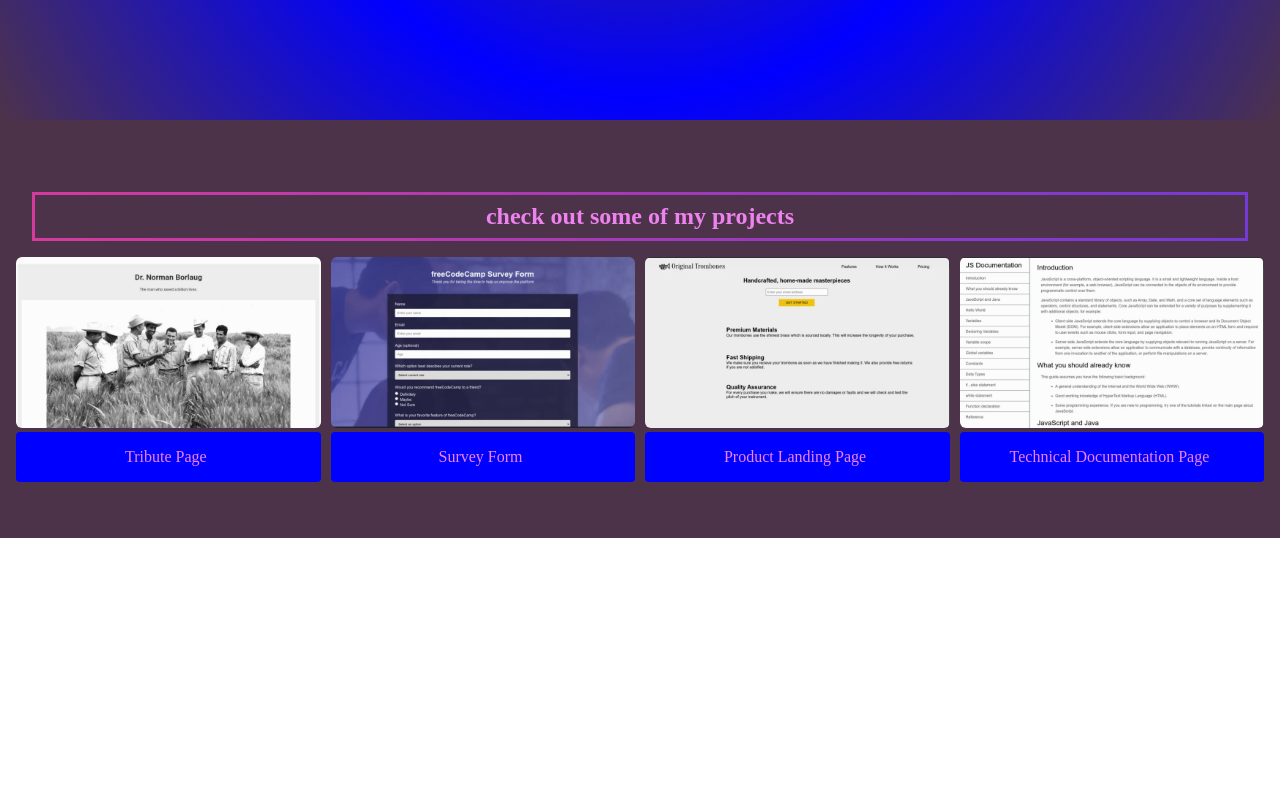
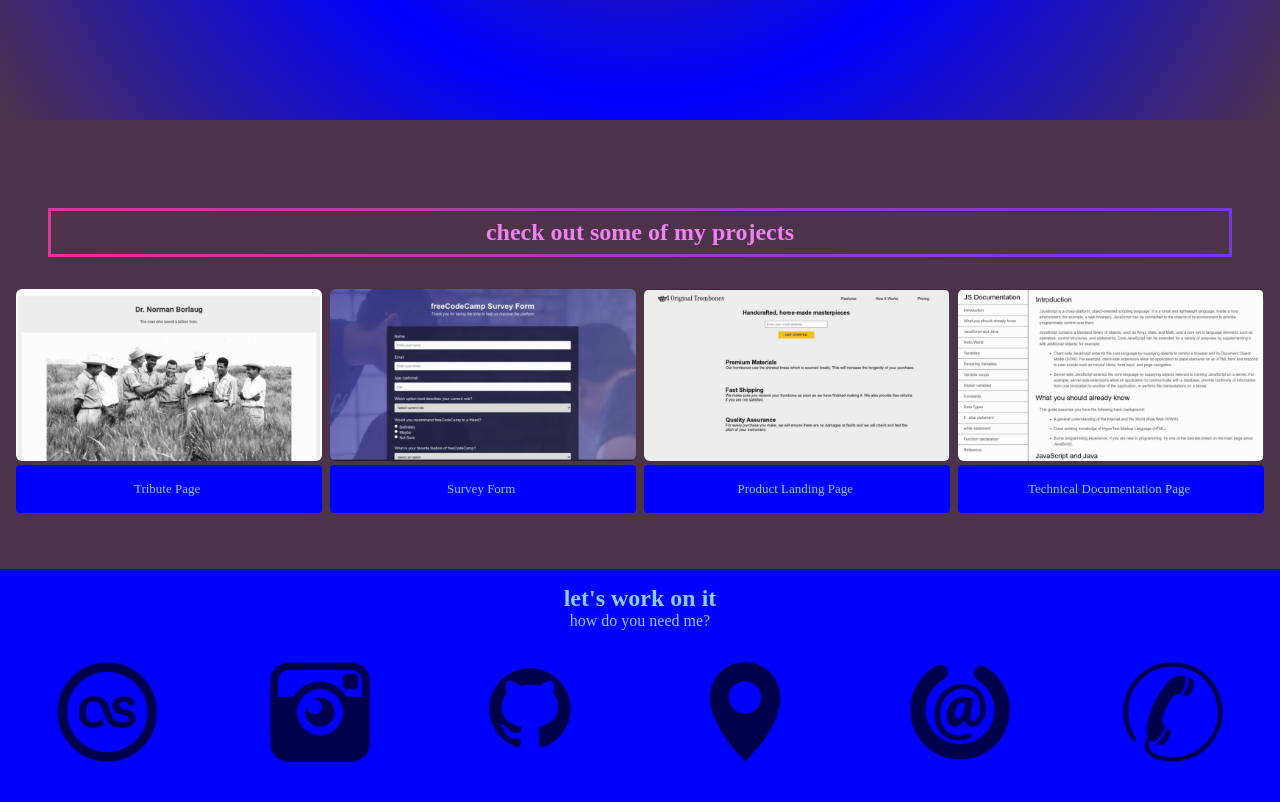
Before and after one commit to jantho02/personal_portfolio, a plain HTML site: page index.html in a window 1280 px wide. Shown: the part 728-1530 px from the top of the page. Before the commit the page ends 1266 px from the top, so only its background shows below. Drawn offline with Linux system fonts and the light colour scheme.

Commit message:
built and styled contact section, added thumbnails for contact section

```diff
--- a/index.html
+++ b/index.html
@@ -14,7 +14,7 @@
                 <a href="#welcome-section">About</a>
             </li>
             <li>
-                <a href="#projects-section">Work</a>
+                <a href="#projects">Work</a>
             </li>
             <li>
                 <a href="#contact">Contact</a>
@@ -66,14 +66,27 @@
         </section>
         <section id="contact" class="contact-section">
             <div class="contact-section-header">
-
+                <h2>let's work on it</h2>
+                <p>how do you need me?</p>
             </div>
             <div class="contact-links">
-                <a href="" target="_blank">
-
+                <a href="https://www.last.fm/user/loveundromance" target="_blank">
+                    <img class="logo" src="/images/lastfmlogo.png" alt="last.fm profile">
                 </a>
-                <a href="" target="_blank">
-
+                <a  href="https://www.instagram.com/johnpaulanthony/?hl=en" target="_blank">
+                    <img class="logo" src="/images/instagramlogo.png" alt="instagram profile">
+                </a>
+                <a id="profile-link" href="https://github.com/jantho02" target="_blank">
+                    <img class="logo" src="/images/githublogo.png" alt="github profile">
+                </a>
+                <a href="https://www.google.com/maps/place/1451+Shore+Rd,+Linwood,+NJ+08221/@39.3502641,-74.5824559,13.99z/data=!4m5!3m4!1s0x89c0ea16a278a475:0xcf86a4493a4db665!8m2!3d39.3415249!4d-74.5741761" target="_blank">
+                    <img class="logo" src="/images/location.png" alt="google location">
+                </a>
+                <a href="mailto:johnpaulanthony@gmail.com" target="_blank">
+                    <img class="logo" src="/images/email.png" alt="e-mail">
+                </a>
+                <a href="tel:609-335-4000" target="_blank">
+                    <img class="logo" src="/images/phone.png" alt="phone">
                 </a>
             </div>
         </section>
--- a/style.css
+++ b/style.css
@@ -8,10 +8,6 @@ body, html {
     height: 100%;
     width: 100%;
     margin: 0;
-}
-
-h1 {
-    font-size: 6rem;
 }
 
 .navbar {
@@ -42,6 +38,12 @@ ul {
     color: violet;
     padding: 1rem 1rem;
     margin: 0 1rem;
+    transition: color 0.5s ease-in;
+}
+
+.nav-list a:hover {
+    color:antiquewhite;
+    transition: color 0.5s ease-out;
 }
 
 .main {
@@ -58,30 +60,35 @@ ul {
     align-items: center;
     color: whitesmoke;
     background-image: radial-gradient(circle, rgb(77, 51, 74), blue, rgb(77, 51, 74));
-
 }
 
-#welcome-section > h1 {
+#projects {
+    text-align: center;
+    padding: 3.5rem 1rem;
+    background-color: rgb(77, 51, 74);
+    width: 100%;
+}
+
+#welcome-section  h1 {
+    font-size: 5rem;
     background: -webkit-linear-gradient(#743ad5, #d53a9d);
     -webkit-background-clip: text;
     -webkit-text-fill-color: transparent;
     margin-bottom: 1rem;
 }
 
-#welcome-section > p {
+#welcome-section  p {
     color: blue;
 }
 
-.projects-section {
-    text-align: center;
-    padding: 3.5rem 1rem;
-    background-color: rgb(77, 51, 74);
-    width: 100%;
+#welcome-section  p:hover {
+    color: violet;
+    cursor: none;
 }
 
 .projects-section > h2 {
     padding: .5rem;
-    margin: 1rem;
+    margin: 2rem;
     color: violet;
     border: 2px solid;
     border-image-slice: 1;
@@ -93,21 +100,21 @@ ul {
 .projects-grid > a {
     color: violet;
     text-decoration: none;
+
 }
 
 .project-title {
-    font-size: 1rem;
-    padding: 1rem .5rem;
+    font-size: small;
+    padding: 1rem 0;
     background-color: blue;
     border-radius: 4px;
-    max-height: 80px;
-
 }
 
 .projects-grid {
     display: grid;
     grid-template-columns: .8fr .8fr .8fr .8fr;
-    grid-column-gap: 10px;
+    grid-column-gap: 8px;
+
 }
 
 .project-image {
@@ -117,12 +124,66 @@ ul {
 
 .code {
     color: blue;
-    transition: color 0.5s ease-out;
+    transition: color 0.3s ease-out;
 }
 
 .project:hover .code {
-    color: plum;
+    color:lightskyblue;
+    transition: color 0.3s ease-in;
 }
 
+.contact-links {
+    display: flex;
+    flex-direction: row;
+    justify-content: space-around;
+    align-items: center;
+    overflow: scroll;
+}
 
-max width 244px
+.contact-links > a {
+    text-decoration: none;
+    color:#743ad5;
+    padding: 2rem 0;
+    /*flex: 1 1 150px;*/
+}
+
+.contact-links > a:hover {
+    -webkit-transform: scale(1.3)
+}
+
+.contact-section img {
+    width: 100px;
+    height: 100px;
+    opacity: 70%;
+}
+
+.logo {
+    object-fit: scale-down;
+    flex: 1 1 150px;
+}
+
+.contact-section-header {
+    display: flex;
+    flex-direction: column;
+    align-items: center;
+    width: 100%;
+}
+
+.contact-section {
+    background-color:blue;
+    padding: 1rem 0;
+}
+
+.contact-section h2, p {
+    color: lightskyblue;
+}
+
+@media only screen and (max-width: 665px) {
+    #welcome-section  h1 {
+        font-size: 3rem;
+        background: -webkit-linear-gradient(#743ad5, #d53a9d);
+        -webkit-background-clip: text;
+        -webkit-text-fill-color: transparent;
+        margin-bottom: 1rem;
+    }
+}
```
Also changed, not shown: images/email.png (added), images/githublogo.png (added), images/instagramlogo.png (added), images/lastfmlogo.png (added), images/location.png (added), images/phone.png (added).
